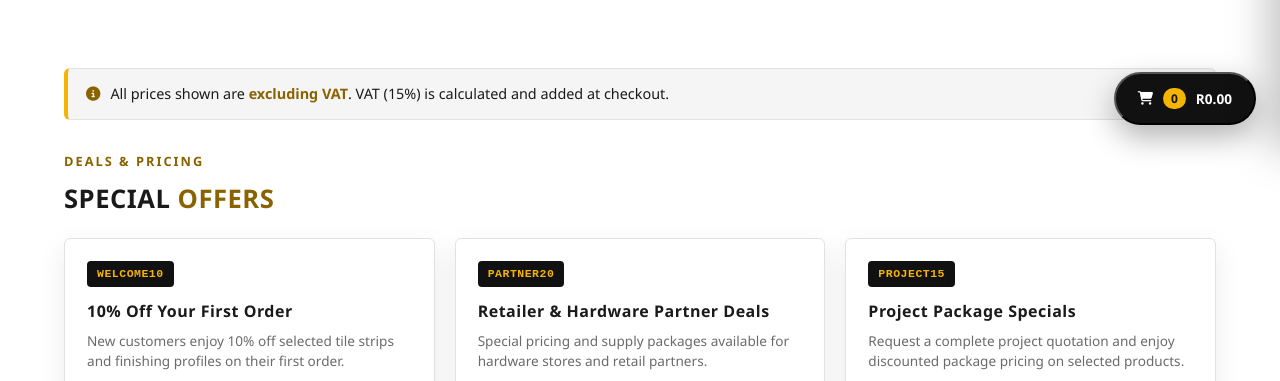
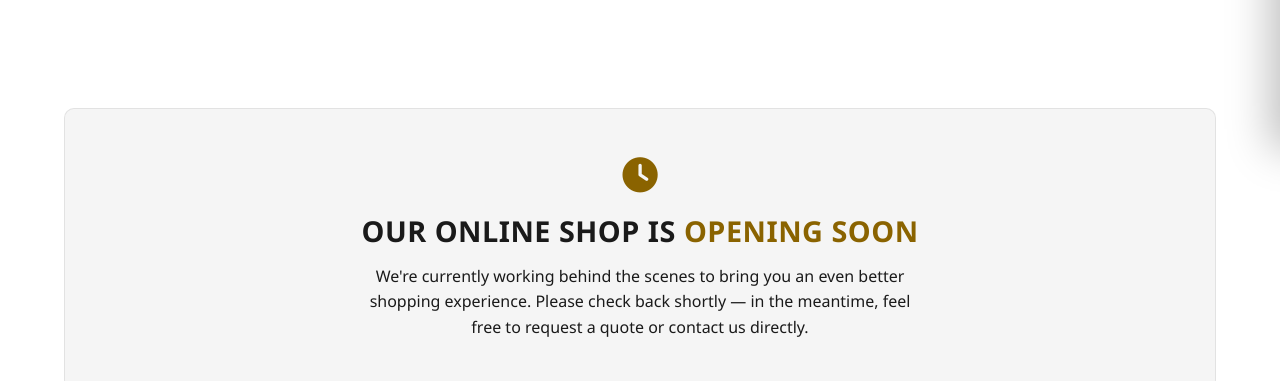
Before and after one commit to rammutlare-lang/johmarg-strips, a plain HTML site: page shop.html in a window 1280 px wide. Shown: the part 651-1032 px from the top of the page. Drawn offline with Linux system fonts and the light colour scheme.

Commit message:
Temporarily close online shop with an "opening soon" notice
Hides the product grid, offers, and cart toggle behind display:none
so the shop can be reopened later without losing any data.

```diff
--- a/shop.html
+++ b/shop.html
@@ -3,7 +3,7 @@
 <head>
 <meta charset="UTF-8">
 <meta name="viewport" content="width=device-width, initial-scale=1.0">
-<title>Shop | Johmarg Strips</title>
+<title>Shop Opening Soon | Johmarg Strips</title>
 <meta name="description" content="Shop the full Johmarg Strips range online — tile trims, stair nosing, flooring profiles, metal and PVC profiles, movement joints, spacers and more. Prices exclude VAT.">
 <link rel="canonical" href="https://www.johmargstrips.co.za/shop">
 <meta property="og:type" content="website">
@@ -22,6 +22,13 @@
 <link rel="apple-touch-icon" href="images/favicon-180.png">
 <link rel="stylesheet" href="https://cdnjs.cloudflare.com/ajax/libs/font-awesome/6.5.1/css/all.min.css">
 <link rel="stylesheet" href="css/style.css?v=6">
+<style>
+/* Temporary shop closure — remove this block and the .shop-closed-mode wrapper below to reopen the shop */
+.shop-closed-banner{background:var(--gray-bg,#f4f4f4);border:1px solid rgba(0,0,0,.08);border-radius:10px;padding:48px 32px;text-align:center;margin:40px 0;}
+.shop-closed-banner i{font-size:2.2rem;color:var(--gold-text,#b8860b);margin-bottom:16px;}
+.shop-closed-banner h2{font-size:1.8rem;margin:0 0 12px;}
+.shop-closed-banner p{max-width:560px;margin:0 auto;font-size:1rem;line-height:1.6;}
+</style>
 <!-- Meta Pixel Code -->
 <script>
 !function(f,b,e,v,n,t,s)
@@ -108,6 +115,13 @@ src="https://www.facebook.com/tr?id=4276322049251608&ev=PageView&noscript=1"
 
 <section>
   <div class="container">
+    <div class="shop-closed-banner">
+      <i class="fa-solid fa-clock"></i>
+      <h2>OUR ONLINE SHOP IS <span class="accent" style="color:var(--gold-text);">OPENING SOON</span></h2>
+      <p>We're currently working behind the scenes to bring you an even better shopping experience. Please check back shortly — in the meantime, feel free to <a href="quote">request a quote</a> or <a href="contact">contact us</a> directly.</p>
+    </div>
+
+    <div class="shop-closed-mode" style="display:none;">
     <div class="shop-vat-banner">
       <i class="fa-solid fa-circle-info"></i>
       <span>All prices shown are <b>excluding VAT</b>. VAT (15%) is calculated and added at checkout.</span>
@@ -164,6 +178,7 @@ src="https://www.facebook.com/tr?id=4276322049251608&ev=PageView&noscript=1"
     </div>
 
     <div id="shop-grid"></div>
+    </div>
   </div>
 </section>
 
@@ -182,8 +197,8 @@ src="https://www.facebook.com/tr?id=4276322049251608&ev=PageView&noscript=1"
 
 </main>
 
-<!-- Cart toggle -->
-<button type="button" class="cart-toggle-btn" id="cart-toggle">
+<!-- Cart toggle (hidden while shop is closed) -->
+<button type="button" class="cart-toggle-btn" id="cart-toggle" style="display:none;">
   <i class="fa-solid fa-cart-shopping"></i>
   <span class="badge" id="cart-count">0</span>
   <span id="cart-total-mini">R0.00</span>
```
